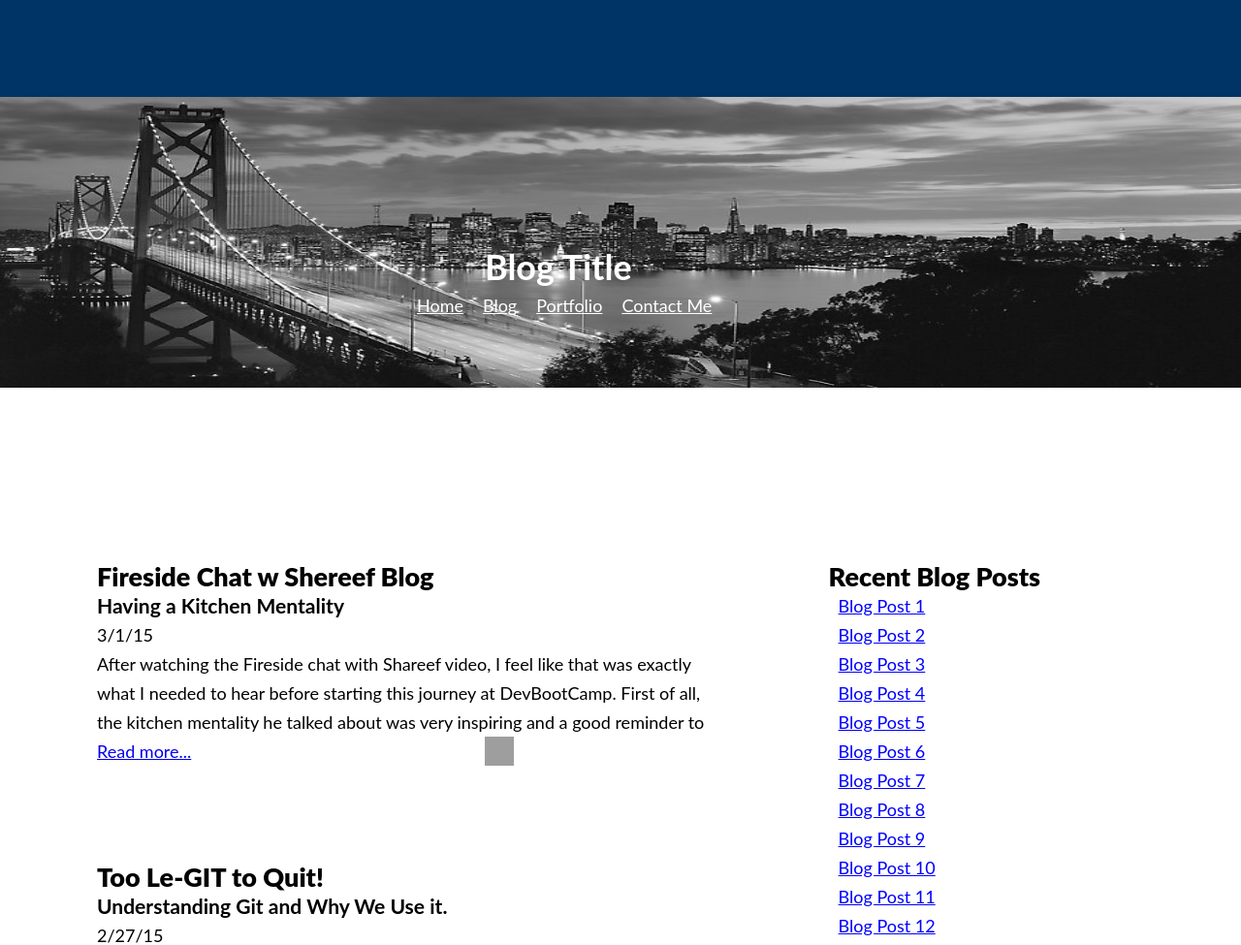
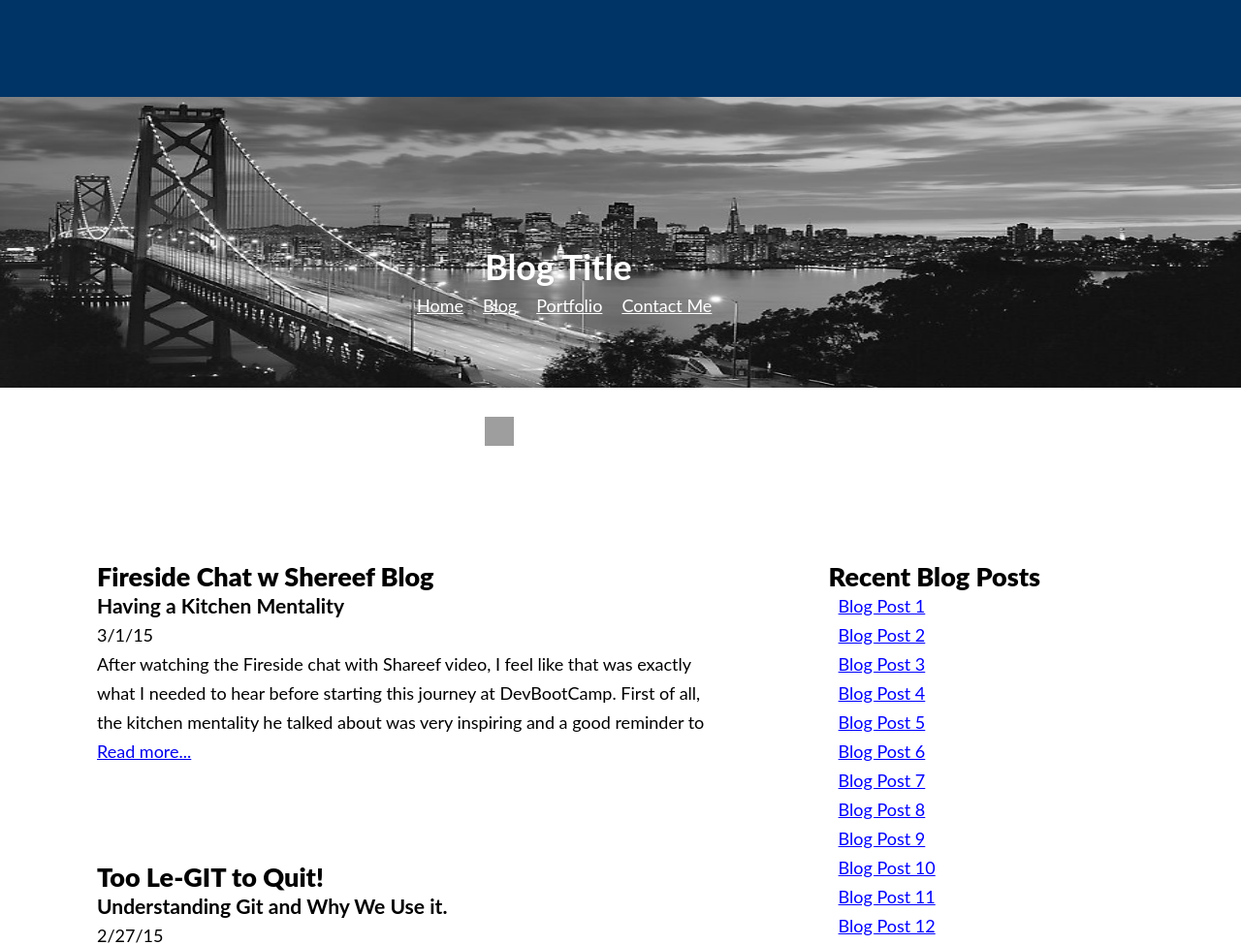
Before and after one commit to naaaaate/naaaaate.github.io, a PHP site: page /blog/blog-template.html in a window 1280 px wide; the page is wider, and only the part inside the window is pictured. Shown: the top 975 px of that part at 97% size. Run offline with PHP 8.4, Linux system fonts and the light colour scheme; grey boxes are pictures that could not be loaded.

Commit message:
Update blog-stylesheet.css

```diff
--- a/stylesheets/blog-stylesheet.css
+++ b/stylesheets/blog-stylesheet.css
@@ -1,7 +1,7 @@
 
 
 #social div {
-    position: relative;
+    position: absolute;
     top: 400px;
     left: 500px;
 }
```
